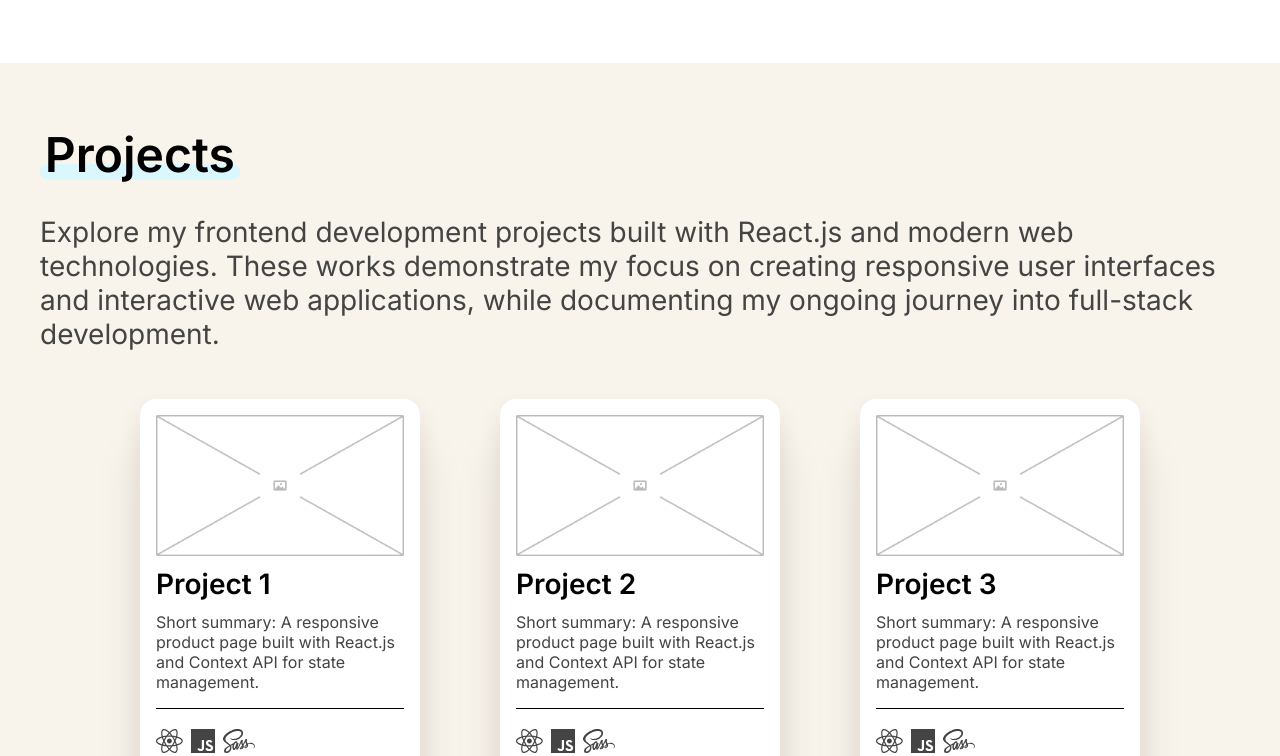
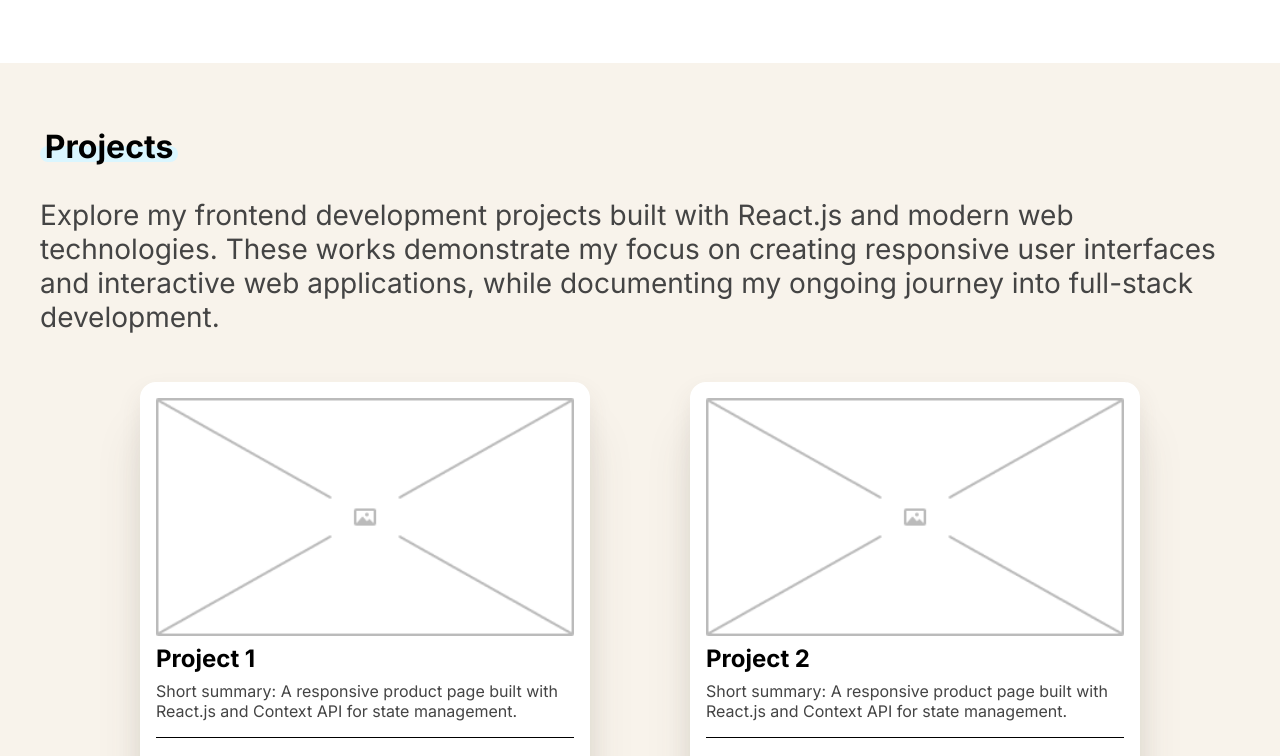
Before and after one commit to eburza/portfolio-emilia-burza, a React (Vite) app: page / in a window 1280 px wide. Shown: the part 2054-2810 px from the top of the page. Built offline with nearby package versions, Linux system fonts and the light colour scheme.

Commit message:
Refactor projects component styling

```diff
--- a/src/components/ProjectListElement.jsx
+++ b/src/components/ProjectListElement.jsx
@@ -5,12 +5,12 @@ export default function ProjectListElement({name, image, imageAlt, summary, tags
     return(
         <div className='project-preview'>
             <img src={image} alt={imageAlt} className='project-preview-img'/>
-            <h2 className='project-preview-title'>{name}</h2>
-            <p className='project-preview-summary'>{summary}</p>
+            <h2 className='heading-m'>{name}</h2>
+            <p className='text-paragraph-s project-preview-summary'>{summary}</p>
             <ProjectListTechElements
                 projectTgas={tags}
             />
-            <button className='project-preview-button'><img src={ArrowButton}/></button>
+            <button className='project-preview-button'><img src={ArrowButton} className='project-preview-button-img'/></button>
         </div>
     )
 }
--- a/src/components/Projects.jsx
+++ b/src/components/Projects.jsx
@@ -26,8 +26,8 @@ export default function Projects() {
     return(
         <div className='projects-content' id='projects'>
             <div className='project-text-container'>
-                <h1 className='head-title underscore-water'>Projects</h1>
-                <p className='projects-intro-text'>
+                <h1 className='heading-l underscore-water'>Projects</h1>
+                <p className='text-paragraph projects-intro-text'>
                     Explore my frontend development projects built with React.js
                     and modern web technologies. These works demonstrate my focus
                     on creating responsive user interfaces and interactive web applications,
@@ -35,13 +35,27 @@ export default function Projects() {
                 </p>
             </div>
             <section className='projects-list'>
-                <Swiper
-                    ref={swiperRef}
-                    modules={[Navigation, Mousewheel]}
-                    slidesPerView={3}
-                    spaceBetween={0}
-                    mousewheel={true}
-                >
+            <Swiper
+        ref={swiperRef}
+        modules={[Navigation, Mousewheel]}
+        slidesPerView={3}          // Try fixed value first
+        spaceBetween={30}
+        mousewheel={true}
+        breakpoints={{
+            0: {                   // Start from 0 to catch all cases
+                slidesPerView: 1,
+                spaceBetween: 10,
+            },
+            768: {
+                slidesPerView: 2,
+                spaceBetween: 20,
+            },
+            1440: {
+                slidesPerView: 3,
+                spaceBetween: 30,
+            }
+        }}
+    >
                     {projectList.map(project => (
                         <SwiperSlide key={project.id}>
                             <ProjectListElement
@@ -60,13 +74,13 @@ export default function Projects() {
                     className='previous-project project-list-button'
                     onClick={handlePrevClick}
                 >
-                    <img src={ArrowButton} alt="Previous"/>
+                    <img src={ArrowButton} alt="Previous" className='project-list-button-img'/>
                 </button>
                 <button
                     className='next-project project-list-button'
                     onClick={handleNextClick}
                 >
-                    <img src={ArrowButton} alt="Next"/>
+                    <img src={ArrowButton} alt="Next" className='project-list-button-img'/>
                 </button>
             </div>
         </div>
--- a/src/css/components/projects.scss
+++ b/src/css/components/projects.scss
@@ -1,5 +1,3 @@
-@import '../abstract/functions.scss';
-
 .projects-content {
     background-color: $old-lace;
     padding: 4rem 10rem;
@@ -11,23 +9,14 @@
 }
 
 .projects-intro-text {
-    @include text-paragraph;
     margin-top: 2rem;
 }
 
 .projects-list {
+    width: 100%;
     margin: 2rem auto;
     padding: 2 4rem;
-    max-width: 75rem;
-    width: 90%;
     position: relative;
-}
-
-.swiper {
-    width: 100%;
-    height: 100%;
-    padding: 1rem;
-    overflow: visible;
 }
 
 .projects-swiper {
@@ -38,10 +27,6 @@
 }
 
 .swiper-slide {
-    height: auto;
-    display: flex;
-    justify-content: center;
-    align-items: stretch;
     padding: 1rem 2.5rem 5rem;
     padding-bottom: 5rem;
 }
@@ -70,13 +55,7 @@
     width: 100%;
 }
 
-.project-preview-title {
-    @include heading-s
-}
-
 .project-preview-summary {
-    @include text-paragraph;
-    font-size: 1rem;
     padding-bottom: 1rem;
     border-bottom: 1px solid $black;
 }
@@ -84,17 +63,16 @@
 .project-tags-img {
     @include display-flex(initial, flex-start, center, 0.5rem);
     margin: 0.75rem 0;
-}
-
-.project-preview-tag-img {
-    height: 1.5rem;
+    img {
+        @include project-preview-tag-img;
+    }
 }
 
 .projects-buttons {
     display: flex;
     justify-self: center;
     gap: 1rem;
-    margin-top: 2rem;
+    margin-top: -3rem;
 }
 
 .previous-project {
@@ -103,20 +81,17 @@
 
 .project-preview-button {
     align-self: flex-end;
-}
-
-.project-preview-button img {
-    width: 2rem;
+    img {
+        @include project-preview-button-img;
+    }
 }
 
 .project-list-button {
-    margin-top: -3rem;
-    width: 3rem;
-    height: 3rem;
-    display: flex;
-    align-items: center;
-    justify-content: center;
-    background: #FEDED2;
-    border-radius: 50%;
-    transition: background-color 0.3s;
+    img {
+        @include project-list-button-img;
+    }
+
+    &:hover img {
+        transform: translateX(5px);
+    }
 }
```
